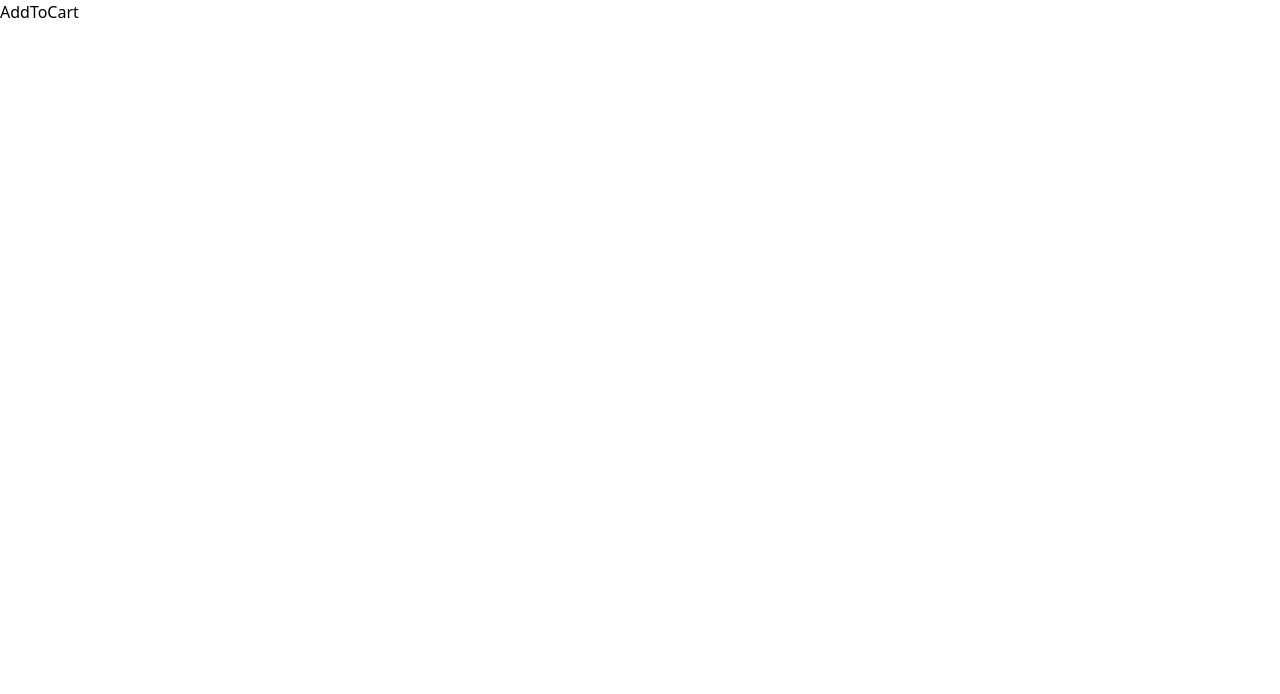
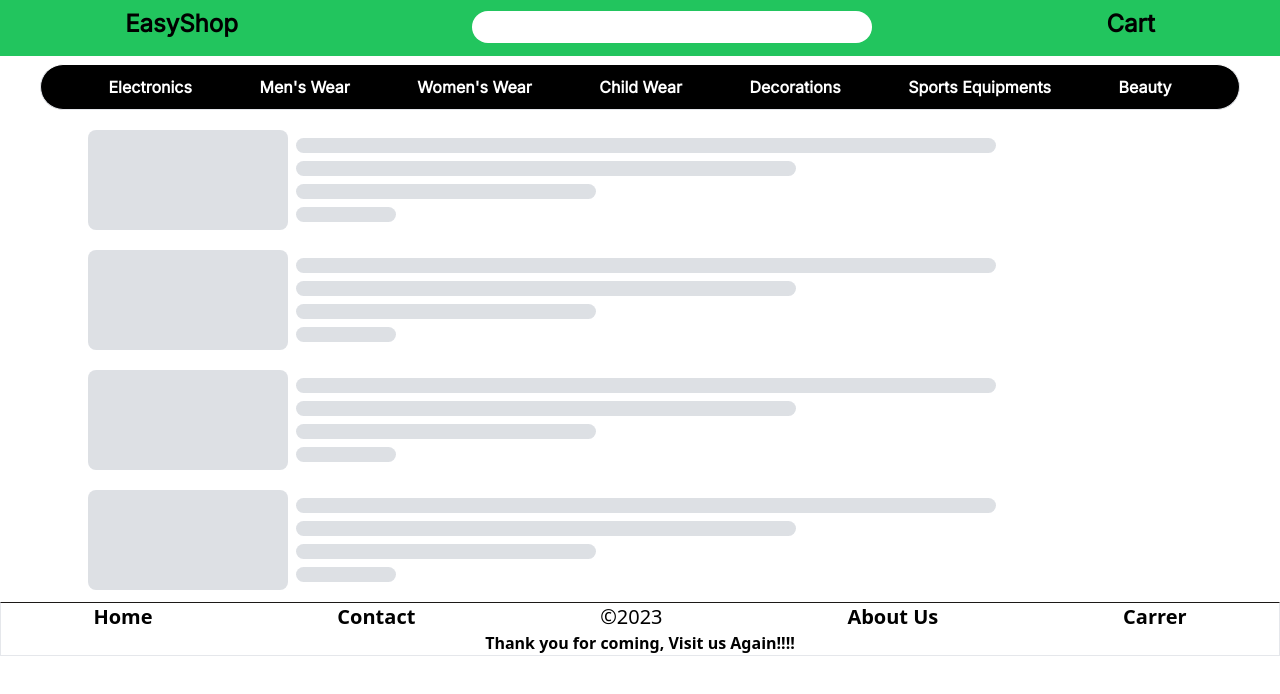
Before and after one commit to Prajjwal98Dubey/E-Commerce, a React (Create React App) app: page /addtocart in a window 1280 px wide. Shown: the top 694 px of the page. Built offline with nearby package versions, Linux system fonts and the light colour scheme.

Commit message:
Created the Shimmer for the add to cart page and improvised some of the designs

```diff
--- a/public/index.html
+++ b/public/index.html
@@ -2,14 +2,14 @@
 <html lang="en">
   <head>
     <meta charset="utf-8" />
-    <link rel="icon" href="%PUBLIC_URL%/favicon.ico" />
+    <link rel="icon" href="%PUBLIC_URL%/es.png" />
     <meta name="viewport" content="width=device-width, initial-scale=1" />
     <meta name="theme-color" content="#000000" />
     <meta
       name="description"
       content="Web site created using create-react-app"
     />
-    <link rel="apple-touch-icon" href="%PUBLIC_URL%/logo192.png" />
+    <link rel="apple-touch-icon" href="%PUBLIC_URL%/es.png" />
     <!--
       manifest.json provides metadata used when your web app is installed on a
       user's mobile device or desktop. See https://developers.google.com/web/fundamentals/web-app-manifest/
@@ -24,7 +24,7 @@
       work correctly both with client-side routing and a non-root public URL.
       Learn how to configure a non-root public URL by running `npm run build`.
     -->
-    <title>React App</title>
+    <title>EasyShop</title>
   </head>
   <body>
     <noscript>You need to enable JavaScript to run this app.</noscript>
--- a/src/components/AboutUs.js
+++ b/src/components/AboutUs.js
@@ -11,7 +11,7 @@ const AboutUs = () => {
     <Navbar/>
     <div className='mt-4'>
     <div className='text-6xl font-bold mt-16  text-center font-Poppins h-fit'>To Create,List,Deliver the Best Products in the World and make it Comfortable for people to <span className='text-green-500 font-extrabold'>"Buy" </span>it...</div>
-    <Link to='/home'><button className='bg-blue-600 ml-[530px] w-[210px] shadow-xl pl-5 text-center rounded-lg p-2 mt-24 mb-[250px] font-Poppins text-white text-2xl hover:bg-blue-950 hover:shadow-pink-700 h-fit'>Explore🚀</button></Link>
+    <Link to='/home'><button className='bg-blue-600 ml-[530px] w-[210px] shadow-xl pl-5 text-center rounded-lg p-2 mt-24 mb-[250px] font-Poppins text-white text-2xl hover:bg-black hover:shadow-green-600 h-fit'>Explore🚀</button></Link>
     </div>
     <Footer/>
     </>
--- a/src/components/AddToCart.js
+++ b/src/components/AddToCart.js
@@ -1,8 +1,53 @@
 import React from 'react'
+import Header from './Header'
+import Navbar from './Navbar'
+import Footer from './Footer'
 
 const AddToCart = () => {
   return (
-    <div>AddToCart</div>
+    <>
+      <Header />
+      <Navbar />
+      <div className='ml-6 animate-pulse'>
+      <div className='flex ml-16 mt-5'>
+        <div className='w-[200px] h-[100px] bg-gray-300 rounded-lg'></div>
+        <div className='ml-2'>
+          <div className='w-[700px] h-[15px] mt-2 rounded-lg bg-gray-300'></div>
+          <div className='w-[500px] h-[15px] mt-2 rounded-lg bg-gray-300'></div>
+          <div className='w-[300px] h-[15px] mt-2 rounded-lg bg-gray-300'></div>
+          <div className='w-[100px] h-[15px] mt-2 rounded-lg bg-gray-300'></div>
+        </div>
+      </div>
+      <div className='flex ml-16 mt-5'>
+        <div className='w-[200px] h-[100px] bg-gray-300 rounded-lg'></div>
+        <div className='ml-2'>
+          <div className='w-[700px] h-[15px] mt-2 rounded-lg bg-gray-300'></div>
+          <div className='w-[500px] h-[15px] mt-2 rounded-lg bg-gray-300'></div>
+          <div className='w-[300px] h-[15px] mt-2 rounded-lg bg-gray-300'></div>
+          <div className='w-[100px] h-[15px] mt-2 rounded-lg bg-gray-300'></div>
+        </div>
+      </div>
+      <div className='flex ml-16 mt-5'>
+        <div className='w-[200px] h-[100px] bg-gray-300 rounded-lg'></div>
+        <div className='ml-2'>
+          <div className='w-[700px] h-[15px] mt-2 rounded-lg bg-gray-300'></div>
+          <div className='w-[500px] h-[15px] mt-2 rounded-lg bg-gray-300'></div>
+          <div className='w-[300px] h-[15px] mt-2 rounded-lg bg-gray-300'></div>
+          <div className='w-[100px] h-[15px] mt-2 rounded-lg bg-gray-300'></div>
+        </div>
+      </div>
+      <div className='flex ml-16 mt-5 mb-3'>
+        <div className='w-[200px] h-[100px] bg-gray-300 rounded-lg'></div>
+        <div className='ml-2'>
+          <div className='w-[700px] h-[15px] mt-2 rounded-lg bg-gray-300'></div>
+          <div className='w-[500px] h-[15px] mt-2 rounded-lg bg-gray-300'></div>
+          <div className='w-[300px] h-[15px] mt-2 rounded-lg bg-gray-300'></div>
+          <div className='w-[100px] h-[15px] mt-2 rounded-lg bg-gray-300'></div>
+        </div>
+      </div>
+      </div>
+      <Footer />
+    </>
   )
 }
 
--- a/src/components/Carrer.js
+++ b/src/components/Carrer.js
@@ -15,11 +15,11 @@ const Carrer = () => {
     <Navbar/>
     <div className='flex flex-col items-center justify-center p-4 font-Poppins mt-24'>
       <div className='font-bold text-6xl mb-6'>Carrers At <span className='text-green-500 '>EasyShop</span></div>
-      <div className='text-2xl mb-5'>Currently only <Link to='https://github.com/Prajjwal98Dubey' target='_blank'><span className='text-4xl font-bold text-pink-600 font-Poppins animate-pulse'>'I'</span></Link> am working</div>
+      <div className='text-2xl mb-5'>Currently only <Link to='https://github.com/Prajjwal98Dubey' target='_blank'><span className='text-4xl font-bold text-green-600 font-Poppins animate-pulse'>'I'</span></Link> am working</div>
       <div className='text-2xl'>No Jobs Positions as of Now. Recession🥲🥲🥲</div>
       <div className='text-2xl mt-4 animate-pulse2 '>You are Rejected even before applying for the job.Think about how poor your life is.</div>
       </div>
-      <Link to='/home'><button className='bg-blue-600 ml-[530px] w-[210px] shadow-xl pl-5 text-center rounded-lg p-2 mt-20 mb-[200px] font-Poppins text-white text-2xl hover:bg-blue-950 hover:shadow-pink-700 h-fit'>Explore🚀</button></Link>
+      <Link to='/home'><button className='bg-blue-600 ml-[530px] w-[210px] shadow-xl pl-5 text-center rounded-lg p-2 mt-20 mb-[200px] font-Poppins text-white text-2xl hover:bg-black hover:shadow-green-600 h-fit'>Explore🚀</button></Link>
 
     <Footer/>
     </>
--- a/src/components/Header.js
+++ b/src/components/Header.js
@@ -3,11 +3,13 @@ import { Link } from 'react-router-dom'
 const Header = () => {
   return (
     <>
-      <ul className='flex justify-around text-2xl bg-blue-600 h-[50px] p-2 rounded-2xl mt-1'>
-        <Link to='/'><li >EasyShop</li></Link>
-        <li><input className='w-[400px] rounded-lg' type='search' /></li>
-        <Link to='/cart'><li>Cart</li></Link>
+    <div className='flex flex-col items-center sticky top-0'>
+      <ul className='flex w-full font-Poppins justify-around font-semibold text-2xl bg-green-500 h-[56px] p-2'>
+        <Link to='/'><li className='hover:underline'>EasyShop</li></Link>
+        <li><input className='w-[400px] rounded-full mt-[3px]' type='search' /></li>
+        <Link to='/cart'><li className='hover:underline'>Cart</li></Link>
       </ul>
+      </div>
     </>
   )
 }
--- a/src/components/MainBody.js
+++ b/src/components/MainBody.js
@@ -1,4 +1,4 @@
-import React from 'react'
+import React, { useEffect } from 'react'
 import Navbar from './Navbar'
 import MainContainer from './MainContainer'
 import Header from './Header'
--- a/src/components/Navbar.js
+++ b/src/components/Navbar.js
@@ -13,8 +13,8 @@ const Navbar = () => {
     <button className='border border-blue-900 p-1 rounded-lg bg-blue-400  w-[200px] h-[50px]'>Sport Equipments</button>
     <button className='border border-blue-900 p-1 rounded-lg bg-blue-400  w-[200px] h-[50px]'>Utensils</button>
     </div> */}
-     <div>
-      <ul className='flex justify-evenly  border border-b-black border-t-white font-semibold font-Poppins pt-[10px] pb-[10px] '>
+     <div className=' flex flex-col items-center mt-2 '>
+      <ul className='bg-black text-white rounded-full flex justify-evenly w-[1200px] border border-t-white font-semibold font-Poppins pt-[10px] pb-[10px] '>
        <Link to='/electronics'><li className='hover:underline cursor-pointer'>Electronics</li></Link>
         <Link to='/mens-wear'><li className='hover:underline cursor-pointer'>Men's Wear</li></Link>
         <Link to='/women-wear'><li className='hover:underline cursor-pointer'>Women's Wear</li></Link>
--- a/src/components/SinglePageProductShimmer.js
+++ b/src/components/SinglePageProductShimmer.js
@@ -10,32 +10,30 @@ const SinglePageProductShimmer = () => {
     <Navbar/>
      <div className='flex mt-5 animate-pulse'>
       <div>
-        <div className=' ml-2 mt-2 w-[550px] h-[400px] bg-gray-300'>
+        <div className=' ml-2 mt-2 w-[550px] h-[400px] rounded-lg bg-gray-300'>
         </div>
-        <div className='flex mt-2 p-1 mb-2 ml-9'>
-        <div className='w-[115px] h-[50px] mr-2 bg-gray-300'></div>
-        <div className='w-[115px] h-[50px] bg-gray-300'></div>
+        <div className='flex mt-2 p-1 mb-2 ml-12 '>
+        <div className='w-[115px] h-[50px] mr-2 bg-gray-300 rounded-lg ml-16'></div>
+        <div className='w-[115px] h-[50px] bg-gray-300 rounded-lg'></div>
         </div>
 
       </div>
       <div className='ml-5'>
-        <div className=' ml-3 w-[600px] h-[15px] bg-gray-300 mt-4 rounded-lg'>
+        <div className=' ml-28 w-[400px] h-[15px] bg-gray-300 mt-4 rounded-lg'>
+        </div>
+        <div className=' ml-40 w-[300px] h-[15px] bg-gray-300 mt-4 rounded-lg'>
         </div>
         <div className=' ml-3 w-[600px] h-[15px] bg-gray-300 mt-4 rounded-lg'>
         </div>
         <div className=' ml-3 w-[600px] h-[15px] bg-gray-300 mt-4 rounded-lg'>
         </div>
-        <div className=' ml-3 w-[600px] h-[15px] bg-gray-300 mt-4 rounded-lg'>
-        </div>
-        <div className='flex ml-3 mt-4'>
+        <div className='flex ml-40 mt-4'>
           <div className='w-[100px] h-[50px] bg-gray-300 rounded-lg mr-2'></div>
           <div className='w-[100px] h-[50px] bg-gray-300 rounded-lg mr-2'></div>
           <div className='w-[100px] h-[50px] bg-gray-300 rounded-lg'></div>
         </div>
-        <div className=' ml-3 w-[600px] h-[15px] bg-gray-300 mt-4 rounded-lg'>
-        </div>
-        <div className=' ml-3 w-[600px] h-[15px] bg-gray-300 mt-4 rounded-lg'>
-        </div>
+        <div className=' ml-[280px] w-[75px] h-[35px] rounded-lg mt-2 bg-gray-300'></div>
+        <div className=' ml-[280px] w-[75px] h-[35px] rounded-lg mt-2 bg-gray-300'></div>
         <div className='w-[620px] h-[150px] bg-gray-300 ml-3 mt-3 rounded-lg'></div>
       </div>
      </div>
```
Also changed, not shown: src/components/SingleProductPage.js (+17 -14 lines), es.png (added), public/es.png (added), public/manifest.json.
